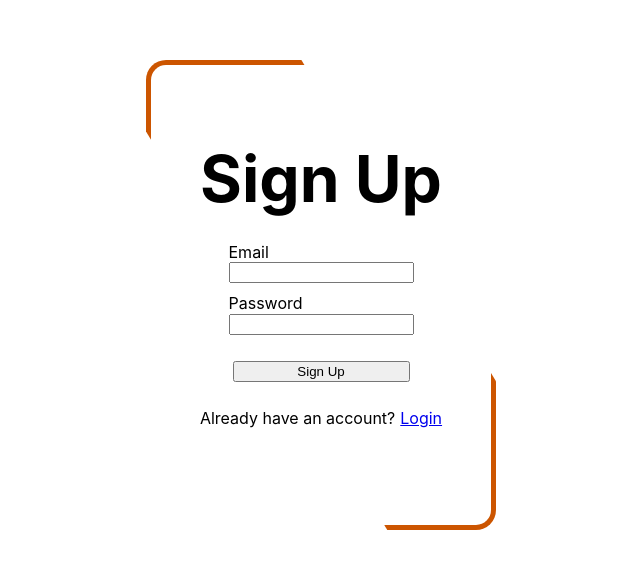
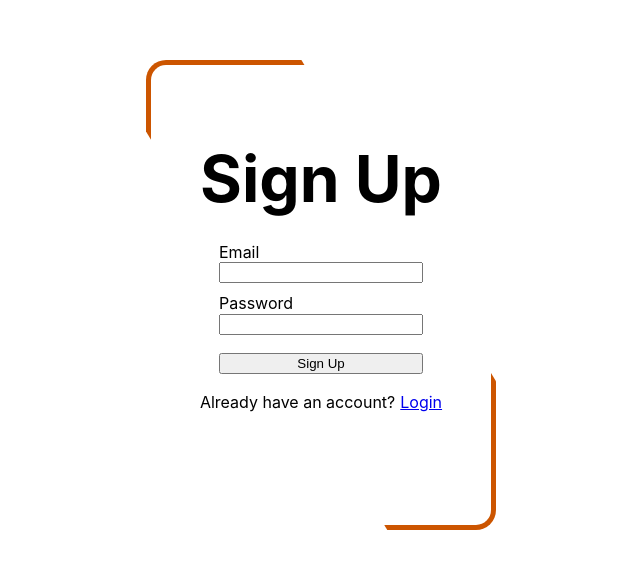
Before and after one commit to AadilBaig/null4413, a React (Create React App) app in the folder client/: page /register in a window 1280 px wide. Shown: the part 105-674 px from the top of the page, without its empty margins (319-959 px from the left). Built offline with nearby package versions, Linux system fonts and the light colour scheme.

Commit message:
Fixed css

```diff
--- a/client/src/pages/pages.css
+++ b/client/src/pages/pages.css
@@ -1,5 +1,5 @@
 * {
-    box-sizing: border;
+    box-sizing: border-box; /* Width and height are include padding and border, so size elemtns stays consistent*/
 }
 .mainContainer {
     display: flex;
@@ -72,6 +72,10 @@
     gap: 10px;
 }
 
+.inputContainer .inputBox {
+    width: 204px;
+}
+
 .errorLabel {
     color: red;
     font-size: 12px;
--- a/client/src/pages/registerPage.jsx
+++ b/client/src/pages/registerPage.jsx
@@ -77,7 +77,7 @@ const RegisterPage = () => {
               </div>
             </div>
 
-            <div style={{width: '177px', margin: "1rem"}}>
+            <div style={{width: '204px', margin: "0.5rem"}}>
               <button className="submitButton" type="submit">Sign Up</button>
             </div>
 
```
